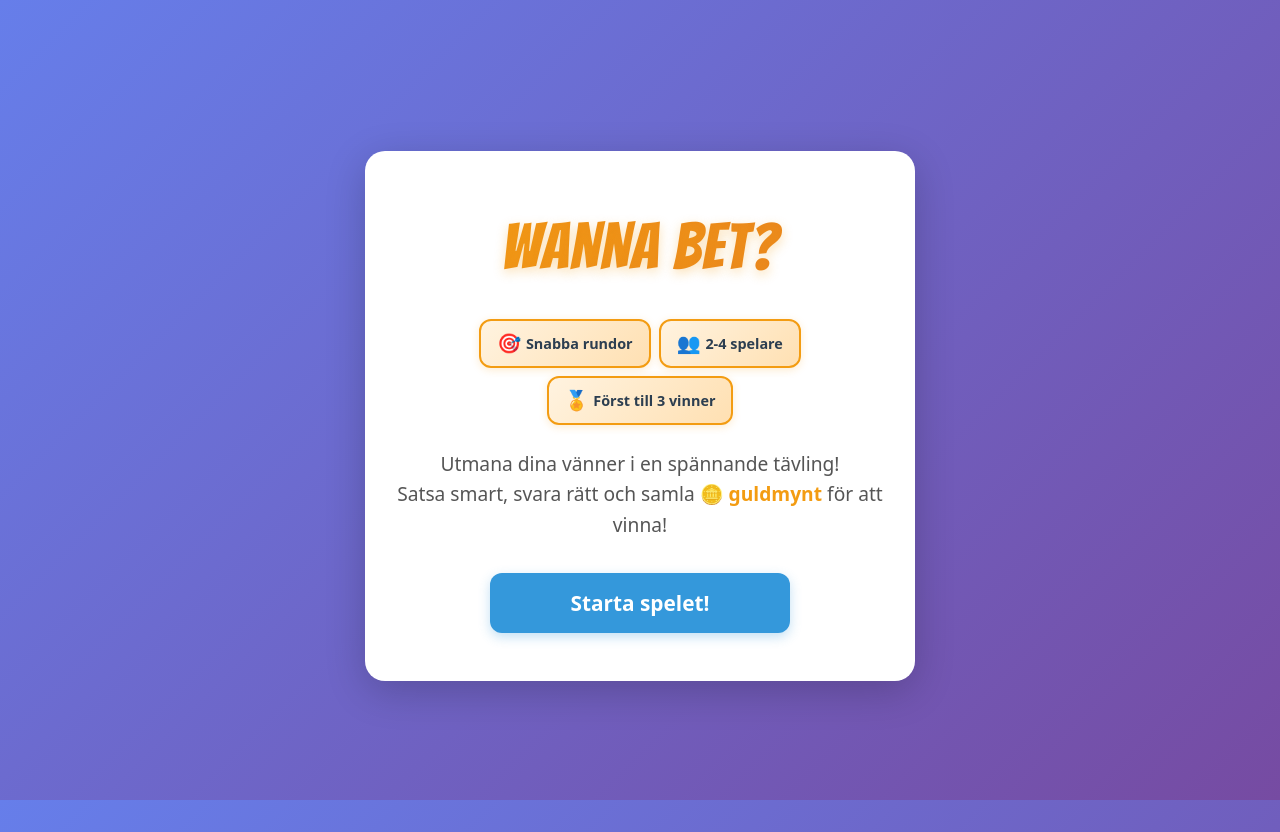
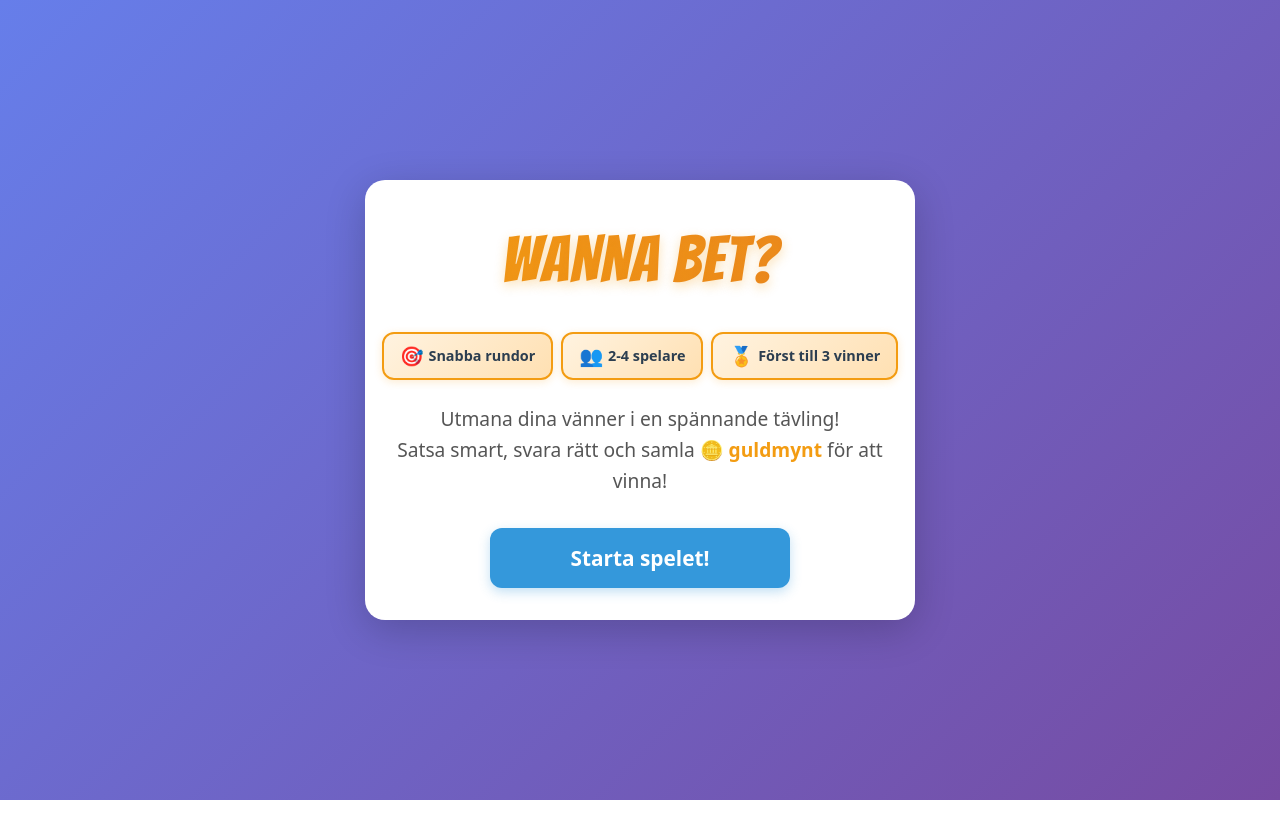
Before and after one commit to mikaelstrid/wanna-bet, a React (Vite) app: page / in a window 1280 px wide. After the commit the page ends 800 px from the top, so only its background shows below. Built offline with nearby package versions, Linux system fonts and the light colour scheme.

Commit message:
Refactor styles: comment out unused CSS properties for improved maintainability and clarity

```diff
--- a/src/App.css
+++ b/src/App.css
@@ -5,8 +5,12 @@
 }
 
 #root {
+  background: var(--color-bg-white);
+  border-radius: var(--border-radius-lg);
+  box-shadow: var(--shadow-md);
+  padding: var(--spacing-xl) var(--spacing-md);
+  max-width: 550px;
   width: 100%;
-  min-height: 100vh;
 }
 
 .btn-primary {
--- a/src/components/GameBoard.css
+++ b/src/components/GameBoard.css
@@ -1,20 +1,20 @@
 .game-board {
-  display: flex;
+  /* display: flex;
   flex-direction: column;
   padding: var(--spacing-md);
   min-height: 100vh;
   max-width: 600px;
   margin: 0 auto;
   align-items: center;
-  justify-content: center;
+  justify-content: center; */
 }
 
 .game-board-content {
-  background: var(--color-bg-white);
+  /* background: var(--color-bg-white);
   border-radius: var(--border-radius-lg);
   padding: var(--spacing-xl) var(--spacing-md);
   width: 100%;
-  box-shadow: var(--shadow-md);
+  box-shadow: var(--shadow-md); */
 }
 
 .round-info {
--- a/src/components/PlayerRegistration.css
+++ b/src/components/PlayerRegistration.css
@@ -1,20 +1,19 @@
 .player-registration {
-  display: flex;
-  flex-direction: column;
-  align-items: center;
-  padding: var(--spacing-md);
-  max-width: 500px;
-  margin: 0 auto;
-  min-height: 100vh;
-  justify-content: center;
+  /* display: flex;
+  flex-direction: column; */
+  /* align-items: center; */
+  /* padding: var(--spacing-md); */
+  /* max-width: 500px;
+  margin: 0 auto; */
+  /* justify-content: center; */
 }
 
 .registration-content {
-  background: var(--color-bg-white);
+  /* background: var(--color-bg-white);
   border-radius: var(--border-radius-lg);
   padding: var(--spacing-xl) var(--spacing-md);
   width: 100%;
-  box-shadow: var(--shadow-md);
+  box-shadow: var(--shadow-md); */
 }
 
 .player-registration h2 {
--- a/src/components/QuestionDisplay.css
+++ b/src/components/QuestionDisplay.css
@@ -1,5 +1,5 @@
 .question-display {
-  display: flex;
+  /* display: flex;
   flex-direction: column;
   padding: var(--spacing-md);
   min-height: 100vh;
@@ -7,18 +7,18 @@
   margin: 0 auto;
   position: relative;
   align-items: center;
-  justify-content: center;
+  justify-content: center; */
 }
 
 .question-display-content {
-  background: var(--color-bg-white);
+  /* background: var(--color-bg-white);
   border-radius: var(--border-radius-lg);
   padding: var(--spacing-xl) var(--spacing-md);
   width: 100%;
   box-shadow: var(--shadow-md);
   display: flex;
   flex-direction: column;
-  min-height: 500px;
+  min-height: 500px; */
 }
 
 .correct-animation {
--- a/src/components/VictoryScreen.css
+++ b/src/components/VictoryScreen.css
@@ -1,19 +1,19 @@
 .victory-screen {
-  display: flex;
+  /* display: flex;
   align-items: center;
   justify-content: center;
   min-height: 100vh;
-  padding: var(--spacing-md);
+  padding: var(--spacing-md); */
 }
 
 .victory-content {
-  background: var(--color-bg-white);
+  /* background: var(--color-bg-white);
   border-radius: var(--border-radius-lg);
   padding: var(--spacing-xl) var(--spacing-md);
-  text-align: center;
   max-width: 500px;
   width: 100%;
-  box-shadow: var(--shadow-md);
+  box-shadow: var(--shadow-md); */
+  text-align: center;
 }
 
 .trophy {
--- a/src/components/WelcomeScreen.css
+++ b/src/components/WelcomeScreen.css
@@ -1,24 +1,24 @@
 .welcome-screen {
-  display: flex;
+  /* display: flex;
   flex-direction: column;
   align-items: center;
-  justify-content: center;
-  min-height: 100vh;
-  padding: var(--spacing-md);
-  text-align: center;
-  position: relative;
-  overflow: hidden;
+  justify-content: center; */
+  /* min-height: 100vh; */
+  /* padding: var(--spacing-md); */
+  /* position: relative;
+  overflow: hidden; */
 }
 
 .welcome-content {
-  background: var(--color-bg-white);
+  /* background: var(--color-bg-white);
   border-radius: var(--border-radius-lg);
-  padding: var(--spacing-2xl) var(--spacing-xl);
-  max-width: 550px;
-  width: 100%;
-  box-shadow: var(--shadow-md);
+  padding: var(--spacing-2xl) var(--spacing-xl); */
+  /* max-width: 550px;
+  width: 100%; */
+  /* box-shadow: var(--shadow-md);
   position: relative;
-  z-index: 1;
+  z-index: 1; */
+  text-align: center;
 }
 
 .game-title {
--- a/src/index.css
+++ b/src/index.css
@@ -1,8 +1,4 @@
 @import './styles/variables.css';
-
-/* html {
-  background: var(--gradient-purple);
-} */
 
 :root {
   font-family: system-ui, Avenir, Helvetica, Arial, sans-serif;
@@ -27,6 +23,10 @@ body {
   color: var(--color-text-light);
   background: var(--gradient-purple);
   background-attachment: fixed;
+  display: flex;
+  flex-direction: column;
+  align-items: center;
+  justify-content: center;
   margin: 0;
   min-width: 320px;
   min-height: 100vh;
```
Also changed, not shown: 1 other file (tests, documents, lock files or other folders).
